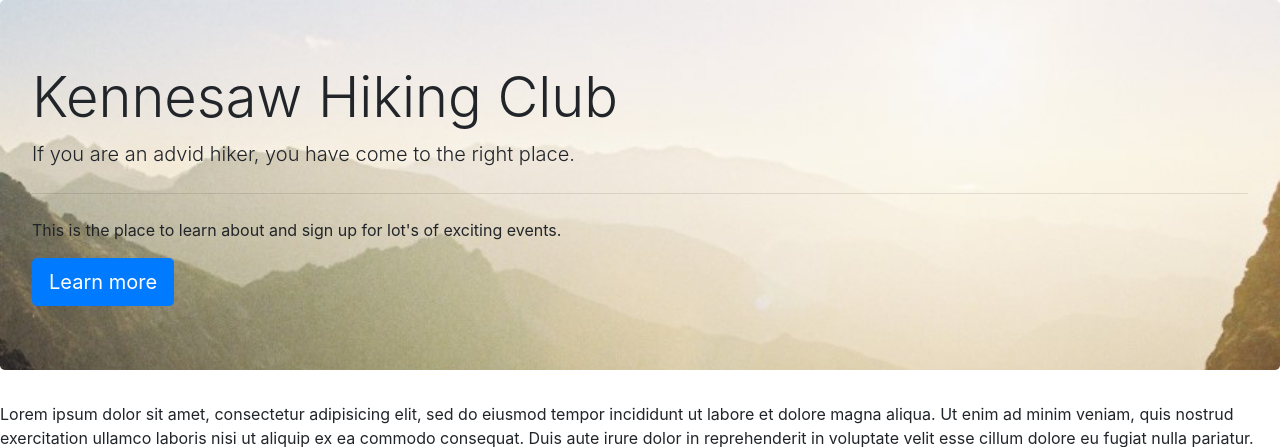
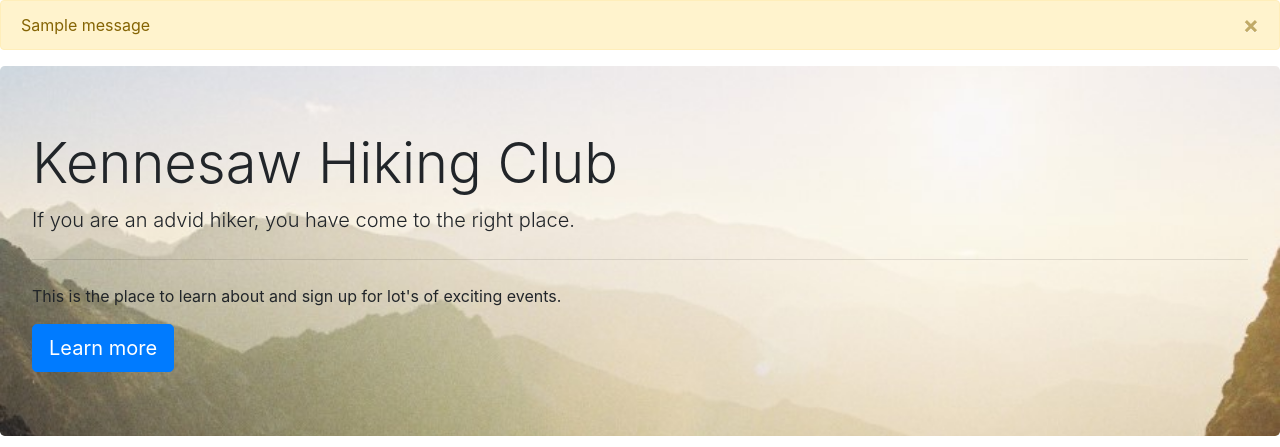
Before and after one commit to rgranier/hikingclub, a Flask app: page / in a window 1280 px wide. Shown: the part 56-503 px from the top of the page. Run offline with Flask 2, Linux system fonts and the light colour scheme; one stand-in notice (Sample message) is shown; some libraries are stand-ins or nearby versions.

Commit message:
Developed message flashing.

```diff
--- a/10-auth/hikingclub/auth/views.py
+++ b/10-auth/hikingclub/auth/views.py
@@ -63,6 +63,9 @@ def login():
     print("LOGIN:  Valid Form on login GET: ", form.validate_on_submit(), file=sys.stderr)
     return render_template('login.html', form=form)
 
+# This magically does email validation. When bad email is entered it will display
+# the form again, but it will not say what is wrong.  It preserves the values
+# entered previoulsly.
 @auth_blueprint.route('/register', methods=['GET', 'POST'])
 def register():
     form = RegistrationForm()
--- a/10-auth/hikingclub/templates/base-home.html
+++ b/10-auth/hikingclub/templates/base-home.html
@@ -31,6 +31,16 @@
 
     </div> </nav>  <!-- END NAV -->
 
+    {# get_flashed_messages() is auto sent to the template with the flash() call #}
+         {% for mess in get_flashed_messages()  %}
+         <div class="alert alert-warning alert-dismissible fade show" role="alert">
+           <button type="button" class="close" data-dismiss="alert" aria-label="Close" class="fade close">
+             <span aria-hidden="true">&times;</span>
+           </button>
+           {{mess}}
+           </div>
+         {% endfor %}
+
     <div class="jumbotron" style="background-image: url('../static/jumbo900.jpg'); background-size: cover;">
     <h1 class="display-4">Kennesaw Hiking Club</h1>
     <p class="lead">If you are an advid hiker, you have come to the right place.</p>
@@ -42,8 +52,6 @@
     <!-- BEGIN Block Content -->
     {%block content%}
 
-
-
     {% endblock %}
     <!-- END Block Content -->
 
```
Also changed, not shown: 10-auth/hikingclub/auth/templates/auth/login.html (+0 -9 lines), 10-auth/hikingclub/templates/base-back.html (+10 -2 lines), 10-auth/hikingclub/hikingclub.db.
